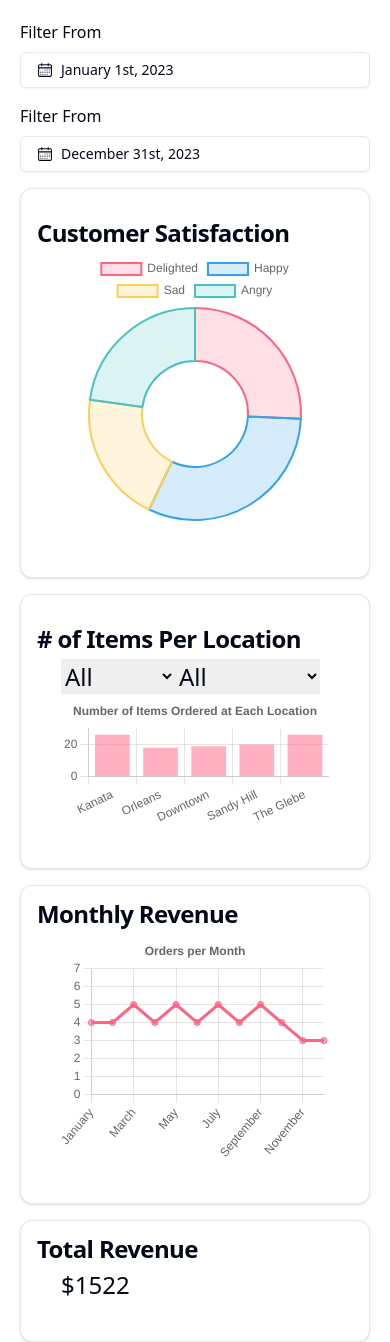
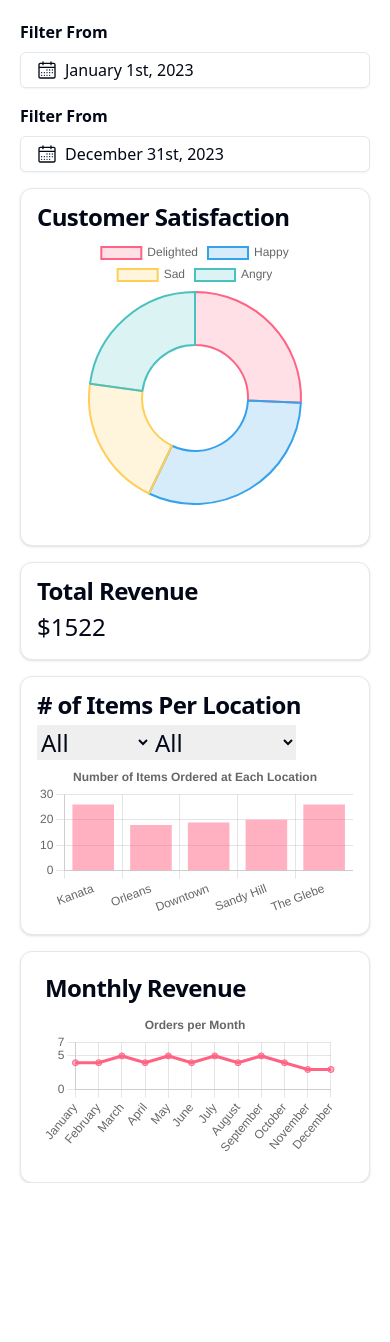
Before and after one commit to g-raman/out-stem, a React (Vite) app: page / in a window 390 px wide. After the commit the page ends 1183 px from the top, so only its background shows below. Built offline with nearby package versions, Linux system fonts and the light colour scheme.

Commit message:
Make layout responsive

```diff
--- a/src/App.jsx
+++ b/src/App.jsx
@@ -7,7 +7,6 @@ import orderData from './dev-data/order_data';
 import reviewData from './dev-data/review_data';
 import pricingData from './dev-data/pricing_data';
 import { Card, CardContent, CardTitle } from './components/ui/card';
-import { CookieIcon } from '@radix-ui/react-icons';
 
 const total = orderData
   .flatMap((order) => order.items)
@@ -58,41 +57,38 @@ function App() {
   });
 
   return (
-    <div className="grid h-dvh w-dvw auto-rows-min grid-cols-1 gap-4 p-5">
-      <div className="flex flex-col justify-center gap-y-2">
+    <div className="m-auto mb-4 grid h-dvh w-dvw auto-rows-max grid-cols-1 gap-4 p-5 sm:grid-cols-2 md:grid-rows-[auto_auto_auto] lg:w-[80dvw]">
+      <div className="flex flex-col justify-center gap-y-2 text-base font-bold">
         <label>Filter From</label>
         <DatePicker date={fromDate} onSetDate={handleSetFromDate} />
       </div>
 
-      <div className="flex h-full flex-col justify-center gap-y-2">
+      <div className="flex h-full flex-col justify-center gap-y-2 text-base font-bold">
         <label>Filter From</label>
         <DatePicker date={toDate} onSetDate={handleSetToDate} />
       </div>
 
-      <Card className="flex h-min w-full flex-col gap-2 px-4 py-8 text-2xl">
+      <Card className="flex h-full w-full flex-col gap-2 p-4 text-2xl ">
         <CardTitle>Customer Satisfaction</CardTitle>
-        <CardContent className="h-max w-full">
+        <CardContent className="">
           <SentimentChart reviewData={filteredReviewData} />
         </CardContent>
       </Card>
 
-      <Card className="flex h-min w-full flex-col gap-2 p-4 pt-8 text-2xl">
-        <CardTitle># of Items Per Location</CardTitle>
-        <CardContent className="h-max">
+      <div className="flex h-full flex-col gap-4">
+        <Card className="flex w-full  flex-col gap-2 p-4 text-2xl">
+          <CardTitle>Total Revenue</CardTitle>${total}
+        </Card>
+
+        <Card className="flex h-min w-full flex-grow flex-col justify-stretch gap-2 p-4 text-2xl">
+          <CardTitle># of Items Per Location</CardTitle>
           <OrdersChart orderData={filteredOrderData} />
-        </CardContent>
-      </Card>
+        </Card>
+      </div>
 
-      <Card className="flex h-min w-full flex-col gap-2 p-4 text-2xl">
+      <Card className="flex w-full flex-col items-stretch gap-2 p-6 text-2xl sm:col-span-2">
         <CardTitle>Monthly Revenue</CardTitle>
-        <CardContent className="h-[30dvh] w-full sm:h-[40dvh]">
-          <MonthlyRevenueChart fromDate={fromDate} toDate={toDate} />
-        </CardContent>
-      </Card>
-
-      <Card className="flex h-min w-full flex-col gap-2 p-4 text-2xl">
-        <CardTitle>Total Revenue</CardTitle>
-        <CardContent className="">${total}</CardContent>
+        <MonthlyRevenueChart fromDate={fromDate} toDate={toDate} />
       </Card>
     </div>
   );
--- a/src/components/MonthlyRevenueChart.jsx
+++ b/src/components/MonthlyRevenueChart.jsx
@@ -52,8 +52,6 @@ export function MonthlyRevenueChart({ fromDate, toDate }) {
   });
 
   const options = {
-    responsive: true,
-    maintainAspectRatio: false,
     scales: {
       y: {
         min: 0,
--- a/src/components/SentimentChart.jsx
+++ b/src/components/SentimentChart.jsx
@@ -5,7 +5,8 @@ import { Doughnut } from 'react-chartjs-2';
 ChartJS.register(ArcElement, Tooltip, Legend);
 
 const options = {
-  responsive: true,
+  // responsive: false,
+  // maintainAspectRatio: false,
 };
 
 function SentimentChart({ reviewData }) {
--- a/src/components/ui/DatePicker.jsx
+++ b/src/components/ui/DatePicker.jsx
@@ -20,11 +20,11 @@ export function DatePicker({ date, onSetDate }) {
         <Button
           variant={'outline'}
           className={cn(
-            'w-full justify-start text-left font-normal',
+            'w-full justify-start text-left text-base font-normal',
             !date && 'text-muted-foreground',
           )}
         >
-          <CalendarIcon className="mr-2 h-4 w-4" />
+          <CalendarIcon className="mr-2 h-5 w-5" />
           {date ? format(date, 'PPP') : <span>Pick a date</span>}
         </Button>
       </PopoverTrigger>
```
